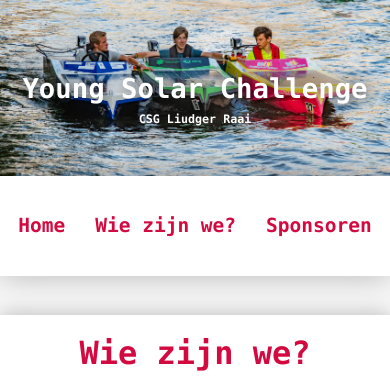
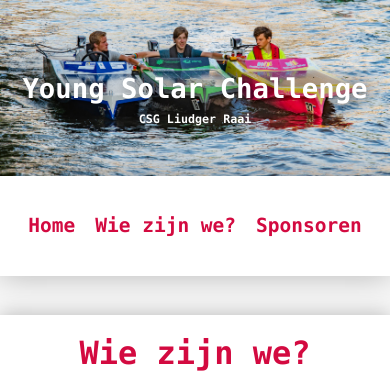
Before and after one commit to YoungSolarChallengeRaai/youngsolarchallengeraai.github.io, a Jekyll site: the page built from index.html, in a window 390 px wide. Shown: the top 392 px of the page. Built offline with Jekyll 4.4.1, drawn with Linux system fonts in a browser that asks for light colours.

Commit message:
Fixed header text not showing propperly on iPhone.

```diff
--- a/style/header.css
+++ b/style/header.css
@@ -35,7 +35,7 @@
 @media only screen and (max-width: 650px) {
   .header a {
     font-size: 5vw;
-    margin: auto 15px;
+    margin: auto 10px;
   }
 }
 
```
